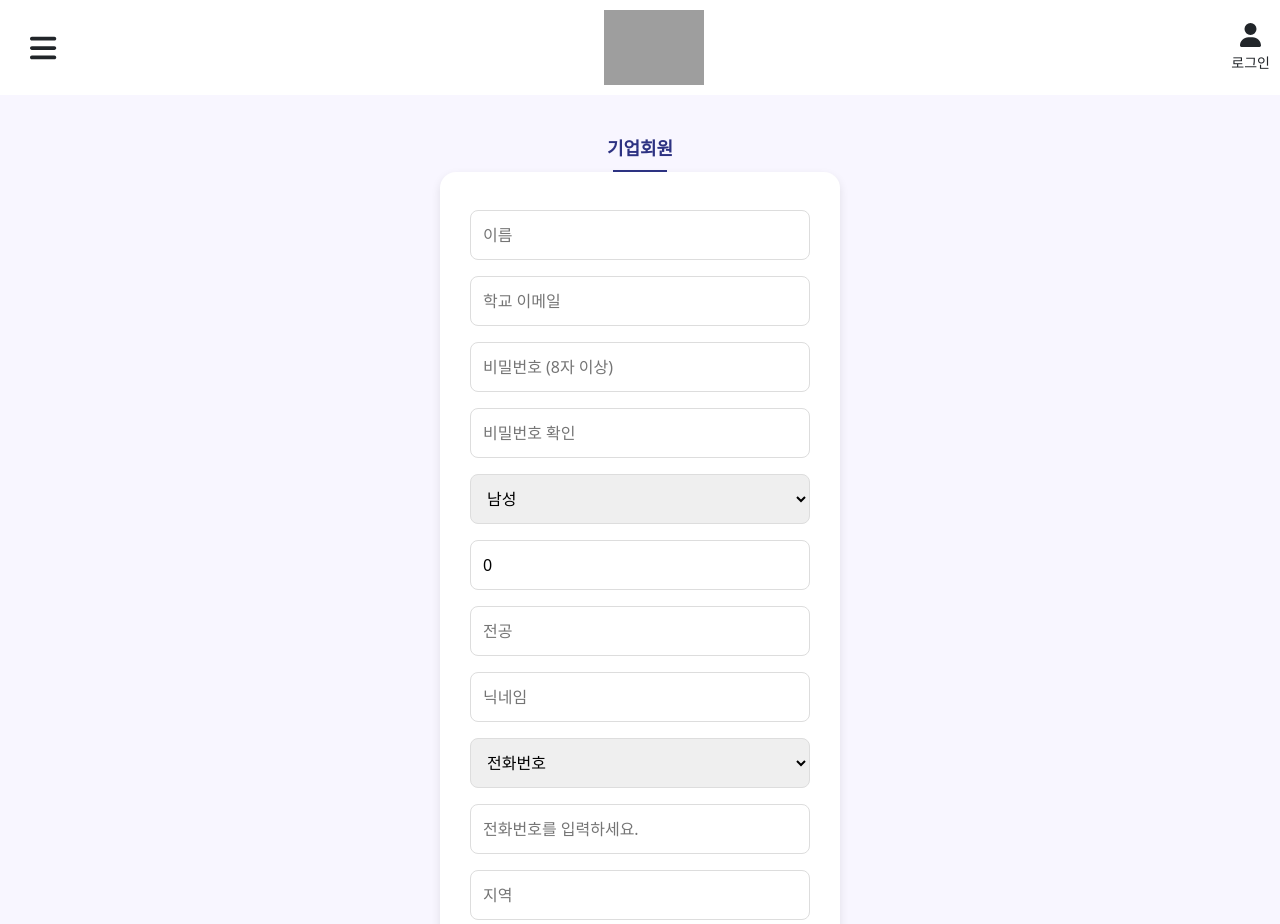
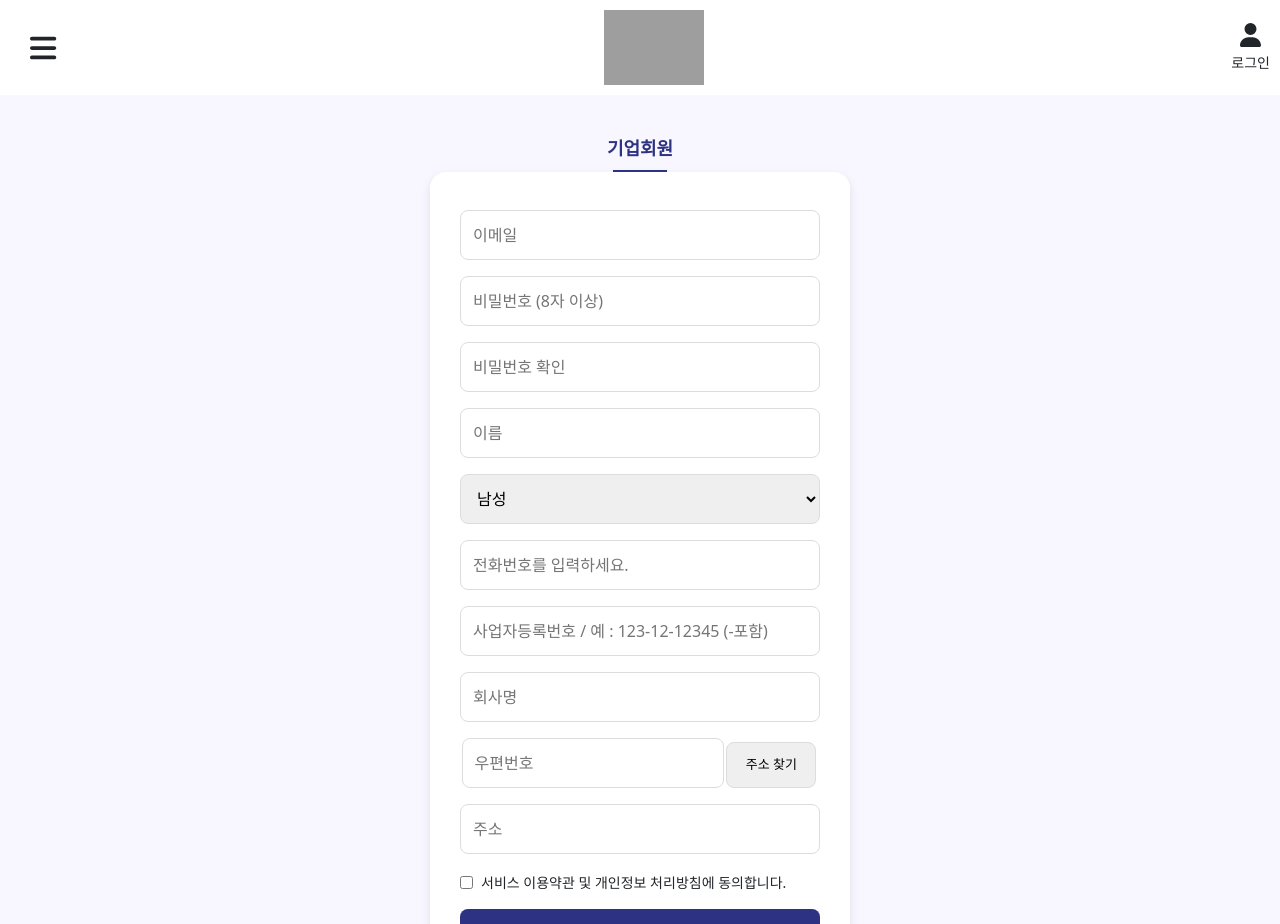
Before and after one commit to wndmsdl1011/capstone-project, a React (Create React App) app: page /register/company in a window 1280 px wide. Shown: the top 924 px of the page. Built offline with nearby package versions, Linux system fonts and the light colour scheme; grey boxes are pictures that could not be loaded.

Commit message:
기업 회원가입 연동 완료

```diff
--- a/package.json
+++ b/package.json
@@ -14,10 +14,11 @@
     "@testing-library/react": "^16.2.0",
     "@testing-library/user-event": "^13.5.0",
     "axios": "^1.8.4",
-    "bootstrap": "^5.3.3",
+    "bootstrap": "^5.3.5",
     "formik": "^2.4.6",
     "react": "^19.1.0",
     "react-bootstrap": "^2.10.9",
+    "react-daum-postcode": "^3.2.0",
     "react-dom": "^19.1.0",
     "react-redux": "^9.2.0",
     "react-router-dom": "^7.4.1",
--- a/src/pages/LoginPage/LoginPage.js
+++ b/src/pages/LoginPage/LoginPage.js
@@ -67,7 +67,7 @@ const ToggleButton = styled.button`
 
 const CardWrapper = styled.div`
   width: 90%;
-  max-width: 400px;
+  max-width: 420px;
   height: auto;
   position: relative;
   perspective: 1200px;
@@ -147,6 +147,7 @@ const LoginPage = () => {
 
   const handleLoginWithEmail = (event) => {
     event.preventDefault();
+    console.log(userPassword)
     dispatch(loginWithEmail({ email, userPassword }));
   };
 
--- a/src/pages/RegisterPage/CompanyRegisterPage.js
+++ b/src/pages/RegisterPage/CompanyRegisterPage.js
@@ -1,10 +1,14 @@
-import React, { useState } from "react";
-import { useDispatch } from "react-redux";
-import { registerUser } from "../../features/user/userSlice";
-import { useNavigate } from "react-router-dom";
-import { Link } from "react-router-dom";
-import styled from "styled-components";
-
+import React, { useRef, useState } from 'react';
+import { useDispatch, useSelector } from 'react-redux';
+import { registerCompany, registerUser } from '../../features/user/userSlice';
+import { useNavigate } from 'react-router-dom';
+import { Link } from 'react-router-dom';
+import styled from 'styled-components';
+import { ErrorMessage, Field, useFormik } from 'formik';
+import * as Yup from 'yup';
+import DaumPostcodeEmbed from 'react-daum-postcode';
+import { Modal, Button } from "react-bootstrap";
+import 'bootstrap/dist/css/bootstrap.min.css';
 const Container = styled.div`
   display: flex;
   flex-direction: column;
@@ -15,22 +19,21 @@ const Container = styled.div`
   background: #f8f6ff;
   padding: 30px 5px; /* 전체적인 패딩 추가 */
 `;
-
 const SelectedTabStyle = styled.div`
-  color: #2D3282;
+  color: #2d3282;
   font-size: 18px;
   font-weight: bold;
   position: relative;
   padding: 10px 20px;
 
   &::after {
-    content: "";
+    content: '';
     position: absolute;
     bottom: 0;
     left: 25%;
     width: 50%;
     height: 2px;
-    background: #2D3282;
+    background: #2d3282;
   }
 `;
 
@@ -40,7 +43,7 @@ const FormWrapper = styled.div`
   border-radius: 16px;
   box-shadow: 0 4px 10px rgba(0, 0, 0, 0.1);
   width: 90%;
-  max-width: 400px;
+  max-width: 420px;
   text-align: center;
   margin-bottom: 10px;
 `;
@@ -52,6 +55,25 @@ const Input = styled.input`
   border: 1px solid #ddd;
   border-radius: 8px;
   font-size: 16px;
+`;
+
+const AddressInput = styled.input`
+width: 73%;
+padding: 12px;
+margin: 8px 0;
+border: 1px solid #ddd;
+border-radius: 8px;
+font-size: 16px;
+`;
+
+const AddressButton = styled.button`
+width: 25%;
+padding: 12px;
+margin: 8px 2px 0;
+border: 1px solid #ddd;
+border-radius: 8px;
+font-size: 13px;
+
 `;
 
 const Select = styled.select`
@@ -71,9 +93,9 @@ const CheckboxContainer = styled.div`
   font-size: 14px;
 `;
 
-const Button = styled.button`
+const RegisterButton = styled.button`
   width: 100%;
-  background: #9333ea;
+  background: #2d3282;
   color: white;
   border: none;
   padding: 12px;
@@ -83,186 +105,281 @@ const Button = styled.button`
   margin-top: 16px;
 `;
 
-const CompanyRegisterPage = () => {
+const PersonalRegisterPage = () => {
   const dispatch = useDispatch();
   const navigate = useNavigate();
+  const {user} = useSelector((state)=>state.user)
+  // 사용자 입력값 저장 state
+  const [zonecode, setZonecode] = useState('');
+  const [address, setAddress] = useState('');
+  const [isOpen, setIsOpen] = useState(false);
+  const [agreeTerms, setAgreeTerms] = useState(false); // 이용약관 동의 상태
+  const nameInputRef = useRef(null);
+  const emailInputRef = useRef(null);
+  const pwInputRef = useRef(null);
+  const pwCheckInputRef = useRef(null);
+  const businessNumberInputRef = useRef(null);
+  const companyNameInputRef = useRef(null);
+  const companyLocationInputRef = useRef(null);
+  const validationSchema = Yup.object({
+    name: Yup.string().min(2, '이름은 최소 2글자 입니다.').required('Required'),
 
-  // 사용자 입력값 저장 state
-  const [userName, setUserName] = useState(""); // 유저 이름
-  const [email, setEmail] = useState(""); // 이메일
-  const [userPassword, setUserPassword] = useState(""); // 비밀번호
-  const [confirmPassword, setConfirmPassword] = useState(""); // 비밀번호 확인
-  const [gender, setGender] = useState("남성"); // 기본값: 남성
-  // const [birth_date, setBirthDate] = useState(""); // 생년월일
-  const [age, setAge] = useState(0); // 나이
-  const [major, setMajor] = useState(""); // 전공
-  const [nickname, setNickname] = useState(""); // 닉네임
-  const [contact, setContact] = useState(""); // 연락 수단단
-  const [location, setLocation] = useState(""); // 지역
-  const [agreeTerms, setAgreeTerms] = useState(false); // 이용약관 동의 상태
-  const [testResponse, setTestResponse] = useState(""); // 🔹 백엔드 응답을 저장할 상태 추가
-  const [contactMethod, setContactMethod] = useState("phone");
-  const placeholders = {
-    phone: "전화번호를 입력하세요.",
-    instagram: "인스타 ID를 입력하세요.",
-    kakao: "카카오톡 ID를 입력하세요.",
-  };
+    email: Yup.string()
+      .email('이메일 입력 형식이 올바르지 않습니다. 확인 후, 다시 입력하세요.')
+      .required('Required'),
 
-  // 이메일 유효성 검사 함수
-  const validateEmail = (email) => email.endsWith("@bu.ac.kr");
+    password: Yup.string()
+      .max(16, '비밀번호는 최대 16자리입니다!')
+      .matches(
+        /^(?=.*[a-zA-Z])(?=.*[0-9])(?=.*[!@#$%^&*()_+\-=\[\]{};':"\\|,.<>\/?]).{8,}[^\s]*$/,
+        '알파벳, 숫자, 공백을 제외한 특수문자를 모두 포함한 8자리 이상 입력해주세요'
+      )
+      // .matches(regexPasswd, '비밀번호를 8~16자로 영문 대소문자, 숫자, 특수기호를 조합해서 사용하세요.')
+      .required('비밀번호를 입력해주세요'),
+    checkPw: Yup.string()
+      .oneOf([Yup.ref('password'), null], '비밀번호가 일치하지 않습니다') // 두 비밀번호 비교 함수수
+      .required('비밀번호를 한번 더 입력해주세요'),
 
-  // 회원가입 버튼 클릭 시 실행되는 함수
-  const handleSubmit = (event) => {
-    event.preventDefault(); // 기본 폼 제출 방지
+    companyLocation: Yup.string().required('주소를 선택하세요'),
 
-    // 이메일 유효성 검사
-    if (!validateEmail(email)) {
-      alert("올바른 학교 이메일을 입력하세요 (예: example@bu.ac.kr). ");
+    businessNumber: Yup.string()
+    .min(12, '사업자등록번호는 - 제외 10자리 입니다.')
+    .max(12, '사업자등록번호는 - 제외 10자리 입니다.')
+    .required('사업자등록번호를 입력해주세요.'),
+
+    companyName: Yup.string().required('회사명을 입력해주세요.'),
+  });
+
+  const formik = useFormik({
+    initialValues: {
+      email: '',
+      password: '',
+      checkPw:'',
+      name: '',
+      gender: 'MAN',
+      phone: '',
+      businessNumber:'',
+      position: "인사담당자",
+      companyName: "",
+      companyLocation: address,
+      role: "PENDING",
+      detailAddress:""
+    },
+    validationSchema: validationSchema,
+
+    onSubmit: async (values) => {
+      if (!agreeTerms) {
+        alert('서비스 이용약관 및 개인정보 처리방침에 동의해야 합니다.');
         return;
       }
 
-    // 비밀번호 길이 검사
-    if (userPassword.length < 8) {
-      alert("비밀번호는 최소 8자 이상이어야 합니다.");
+      // 모든 유효성 검사 OK → 여기서 dispatch 등 처리
+      console.log('회원가입 데이터:', values);
+      dispatch(registerCompany({values, navigate}));
+    },
+    validateOnBlur: true,
+    validateOnChange: false,
+  });
+  // const ErrorMessageComponent = (props) => <span role="alert" {...props} />;
+
+  // 회원가입 버튼 클릭 시 실행되는 함수
+
+  // https://velog.io/@win/react-hook-form-yup-%EC%9C%A0%ED%9A%A8%EC%84%B1-%EA%B2%80%EC%82%AC%ED%95%98%EA%B8%B0
+  //https://choisuhyeok.tistory.com/73
+  //https://velog.io/@seeh_h/%EB%9D%BC%EC%9D%B4%EB%B8%8C%EB%9F%AC%EB%A6%AC-%EB%BD%80%EA%B0%9C%EA%B8%B0-Formik
+  //따라서 formik 하나만으로 여러개의 input 상태에 대한 제어가 가능하다. 이렇게 여러개의 input이 추가되더라도 formik 하나로 form 전체를 관리할 수 있는 것이 formik의 장점이다.
+  // 막 target.value이용해서 state로 관리해야하고 코드가 많아지는데, state 필요 없다.
+  //이 라이브러리 쓰면 코드가 상당히 감축됨, yup이란 유효성 검사(이메일, 비번형식) 라이브러리도 있어서 굿굿
+  const handleSubmit = async (e) => {
+    e.preventDefault();
+    const errors = await formik.validateForm();
+
+    if (errors.name) {
+      alert(errors.name);
+      nameInputRef.current?.focus();
       return;
     }
-
-    // 비밀번호 확인 검사
-    if (userPassword !== confirmPassword) {
-      alert("비밀번호가 일치하지 않습니다.");
+    if (errors.email) {
+      alert(errors.email);
+      emailInputRef.current?.focus();
       return;
     }
-
-    // 이용약관 동의 확인
-    if (!agreeTerms) {
-      alert("서비스 이용약관 및 개인정보 처리방침에 동의해야 합니다.");
+    if (errors.password) {
+      alert(errors.password);
+      pwInputRef.current?.focus();
       return;
     }
+    if (errors.checkPw) {
+      alert(errors.checkPw);
+      pwCheckInputRef.current?.focus();
+      return;
+    }
+    if (errors.businessNumber) {
+      alert(errors.businessNumber);
+      businessNumberInputRef.current?.focus();
+      return;
+    }
+    if (errors.companyName) {
+      alert(errors.companyName);
+      companyNameInputRef.current?.focus();
+      return;
+    }
+    if (errors.companyLocation) {
+      alert(errors.companyLocation);
+      companyLocationInputRef.current?.focus();
+      return;
+    }
+    formik.handleSubmit();
+  };
+  // console.log("user", user);
 
-    // JSON 형식으로 콘솔 출력
-    console.log(
-      JSON.stringify(
-        {
-          email,
-          username: userName,
-          password: userPassword,
-          gender,
-          age,
-          major,
-          nickname,
-          contact,
-          location,
-          role: "USER",
-        },
-        null,
-        2
-      )
-    );
+   // 모달 열기
+   const toggleHandler = () => {
+    setIsOpen(true);
+  };
 
-    // Redux 이용
-    dispatch(
-      registerUser({
-        email,
-        userName,
-        userPassword,
-        gender,
-        age,
-        major,
-        nickname,
-        contact,
-        location,
-        navigate,
-      })
-    );
+  // 주소 선택 완료 시
+  const completeHandler = (data) => {
+    if (data) {
+      const newZonecode = data.zonecode || "";
+      const newAddress = data.address || "";
+
+      setZonecode(newZonecode);
+      setAddress(newAddress);
+
+      // Formik에 직접 반영
+      formik.setFieldValue("companyLocation", newAddress);
+    }
+    setIsOpen(false);
   };
+
+  // 모달 닫기
+  const closeHandler = () => {
+    setIsOpen(false);
+  };
+
 
   return (
     <Container>
-      <SelectedTabStyle>
-        기업회원
-      </SelectedTabStyle>
+      <SelectedTabStyle>기업회원</SelectedTabStyle>
       <FormWrapper>
         <form onSubmit={handleSubmit}>
           <Input
+            name="email"
+            type="email"
+            placeholder="이메일"
+            value={formik.values.email}
+            onChange={formik.handleChange}
+            ref={emailInputRef}
+          />
+          <Input
+            name="password"
+            type="password"
+            placeholder="비밀번호 (8자 이상)"
+            value={formik.values.password}
+            onChange={formik.handleChange}
+            ref={pwInputRef}
+          />
+          <Input
+            name="checkPw"
+            type="password"
+            placeholder="비밀번호 확인"
+            value={formik.values.checkPw}
+            onChange={formik.handleChange}
+            ref={pwCheckInputRef}
+          />
+          <Input
+            name="name"
             type="text"
             placeholder="이름"
-            value={userName}
+            value={formik.values.name}
+            onChange={formik.handleChange}
+            ref={nameInputRef}
+          />
+          <Select
+            name="gender"
+            value={formik.values.gender}
+            onChange={formik.handleChange}
+          >
+            <option value="MAN">남성</option>
+            <option value="FEMALE">여성</option>
+          </Select>
+
+          <Input
+            name="phone"
+            type="text"
+            placeholder="전화번호를 입력하세요."
+            value={formik.values.phone}
+            onChange={formik.handleChange}
+            onBlur={formik.handleBlur}
             required
-            onChange={(e) => setUserName(e.target.value)}
+          />
+
+          <Input
+            name="businessNumber"
+            type="text"
+            placeholder="사업자등록번호 / 예 : 123-12-12345 (-포함)"
+            value={formik.values.businessNumber}
+            onChange={formik.handleChange}
+            ref={businessNumberInputRef}
           />
           <Input
-            type="email"
-            placeholder="학교 이메일"
-            value={email}
-            required
-            onChange={(e) => setEmail(e.target.value)}
+            name="companyName"
+            type="text"
+            placeholder="회사명"
+            value={formik.values.companyName}
+            onChange={formik.handleChange}
+            ref={companyNameInputRef}
           />
+          <div>
+
+          <div>
+        <AddressInput
+          name="zonecode"
+          type="text"
+          placeholder="우편번호"
+          value={zonecode}
+          onChange={formik.handleChange}
+          ref={companyLocationInputRef}
+        />
+        <AddressButton type="button" onClick={toggleHandler}>
+          주소 찾기
+        </AddressButton>
+      </div>
+
       <Input
-            type="password"
-            placeholder="비밀번호 (8자 이상)"
-            value={userPassword}
-            required
-            onChange={(e) => setUserPassword(e.target.value)}
+        name="companyLocation"
+        type="text"
+        placeholder="주소"
+        value={formik.values.companyLocation}
+        onChange={formik.handleChange}
+        ref={companyLocationInputRef}
       />
-          <Input
-            type="password"
-            placeholder="비밀번호 확인"
-            value={confirmPassword}
-            required
-            onChange={(e) => setConfirmPassword(e.target.value)}
+      {/* <Input
+        name="detailAddress"
+        type="text"
+        placeholder="상세 주소"
+        value={formik.values.detailAddress}
+        onChange={formik.handleChange}
+        ref={companyLocationInputRef}
+      /> */}
+
+
+      <Modal show={isOpen} onHide={closeHandler} centered size="lg">
+        <Modal.Header closeButton>
+          <Modal.Title>주소 검색</Modal.Title>
+        </Modal.Header>
+        <Modal.Body style={{ height: "400px" }}>
+          <DaumPostcodeEmbed
+            onComplete={completeHandler}
+            style={{ width: "100%", height: "100%" }}
           />
-          <Select
-            value={gender}
-            onChange={(e) => setGender(e.target.value)}
-            required
-          >
-            <option value="남성">남성</option>
-            <option value="여성">여성</option>
-          </Select>
-          <Input
-            type="number"
-            placeholder="나이"
-            value={age}
-            required
-            onChange={(e) => setAge(e.target.value)}
-          />
-          <Input
-            type="text"
-            placeholder="전공"
-            value={major}
-            required
-            onChange={(e) => setMajor(e.target.value)}
-          />
-          <Input
-            type="text"
-            placeholder="닉네임"
-            value={nickname}
-            required
-            onChange={(e) => setNickname(e.target.value)}
-          />
-          <Select
-            value={contactMethod}
-            onChange={(e) => setContactMethod(e.target.value)}
-            required
-          >
-            <option value="phone">전화번호</option>
-            <option value="instagram">인스타그램</option>
-            <option value="kakao">카카오톡</option>
-          </Select>
-          <Input
-            type="text"
-            placeholder={placeholders[contactMethod]}
-            value={contact}
-            required
-            onChange={(e) => setContact(e.target.value)}
-          />
-          <Input
-            type="text"
-            placeholder="지역"
-            value={location}
-            required
-            onChange={(e) => setLocation(e.target.value)}
-          />
+        </Modal.Body>
+      </Modal>
+
+      </div>
+
+
           <CheckboxContainer>
             <input
               type="checkbox"
@@ -272,7 +389,7 @@ const CompanyRegisterPage = () => {
             />
             <label>서비스 이용약관 및 개인정보 처리방침에 동의합니다.</label>
           </CheckboxContainer>
-          <Button type="submit">회원가입</Button>
+          <RegisterButton type="submit">회원가입</RegisterButton>
         </form>
       </FormWrapper>
       <br />
@@ -283,4 +400,4 @@ const CompanyRegisterPage = () => {
   );
 };
 
-export default CompanyRegisterPage;
+export default PersonalRegisterPage;
--- a/src/pages/RegisterPage/PersonalRegisterPage.js
+++ b/src/pages/RegisterPage/PersonalRegisterPage.js
@@ -41,7 +41,7 @@ const FormWrapper = styled.div`
   border-radius: 16px;
   box-shadow: 0 4px 10px rgba(0, 0, 0, 0.1);
   width: 90%;
-  max-width: 400px;
+  max-width: 420px;
   text-align: center;
   margin-bottom: 10px;
 `;
@@ -200,14 +200,6 @@ const PersonalRegisterPage = () => {
       <FormWrapper>
         <form onSubmit={handleSubmit}>
           <Input
-            name="name"
-            type="text"
-            placeholder="이름"
-            value={formik.values.name}
-            onChange={formik.handleChange}
-            ref={nameInputRef}
-          />
-          <Input
             name="email"
             type="email"
             placeholder="이메일"
@@ -230,6 +222,14 @@ const PersonalRegisterPage = () => {
             value={formik.values.checkPw}
             onChange={formik.handleChange}
             ref={pwCheckInputRef}
+          />
+          <Input
+            name="name"
+            type="text"
+            placeholder="이름"
+            value={formik.values.name}
+            onChange={formik.handleChange}
+            ref={nameInputRef}
           />
           <Select
             name="gender"
```
Also changed, not shown: src/features/user/userSlice.js (+46 -4 lines), 1 other file (tests, documents, lock files or other folders). Lines whose indentation alone changed are shown as unchanged.
